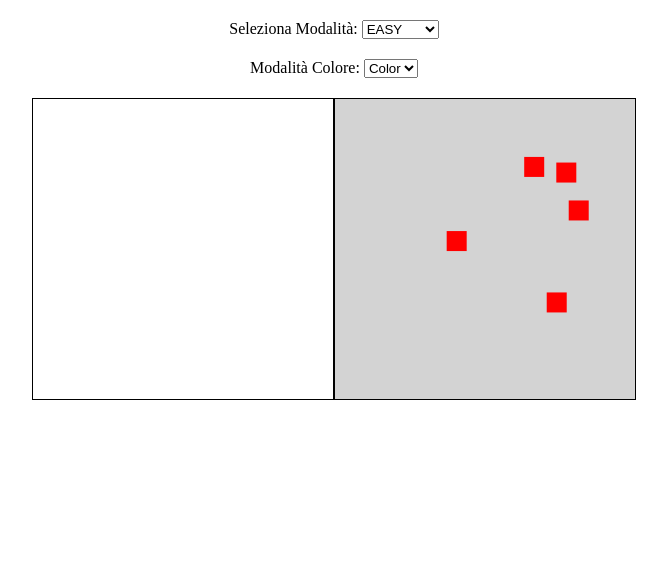
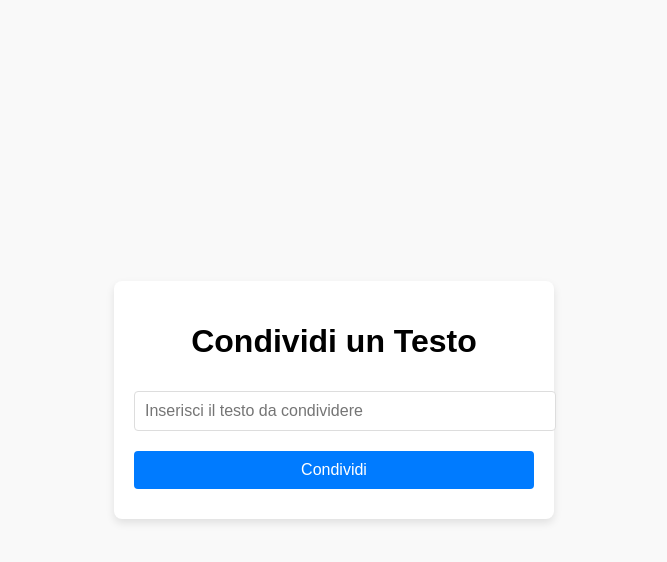
Before and after one commit to Admin-Supernote/supernote2, a plain HTML site: page index.html in a window 1280 px wide. Shown: the whole page, without its empty margins (306-973 px from the left). Drawn offline with Linux system fonts and the light colour scheme.

Commit message:
Update index.html

```diff
--- a/index.html
+++ b/index.html
@@ -3,10 +3,95 @@
 <head>
     <meta charset="UTF-8">
     <meta name="viewport" content="width=device-width, initial-scale=1.0">
-    <title>Trova le Differenze</title>
+    <title>Condivisione Testo</title>
+    <style>
+        body {
+            font-family: Arial, sans-serif;
+            background-color: #f9f9f9;
+            display: flex;
+            justify-content: center;
+            align-items: center;
+            height: 100vh;
+            margin: 0;
+        }
+        .container {
+            text-align: center;
+            background: #fff;
+            padding: 20px;
+            border-radius: 8px;
+            box-shadow: 0 4px 8px rgba(0, 0, 0, 0.1);
+            max-width: 400px;
+            width: 100%;
+        }
+        input, button {
+            width: 100%;
+            padding: 10px;
+            margin: 10px 0;
+            font-size: 16px;
+            border: 1px solid #ddd;
+            border-radius: 4px;
+        }
+        button {
+            cursor: pointer;
+            background-color: #007bff;
+            color: #fff;
+            border: none;
+        }
+        button:hover {
+            background-color: #0056b3;
+        }
+        .link {
+            margin-top: 20px;
+            word-break: break-word;
+            background: #f1f1f1;
+            padding: 10px;
+            border-radius: 8px;
+            border: 1px solid #ddd;
+        }
+    </style>
 </head>
 <body>
-    <div id="game"></div>
-    <script src="script.js"></script>
+    <div class="container">
+        <h1>Condividi un Testo</h1>
+        <input type="text" id="text-input" placeholder="Inserisci il testo da condividere">
+        <button onclick="generateLink()">Condividi</button>
+        <div id="link-container"></div>
+    </div>
+
+    <script>
+        // Funzione per generare il link di condivisione
+        function generateLink() {
+            const text = document.getElementById('text-input').value;
+            if (text.trim() === '') {
+                alert('Per favore, inserisci un testo prima di condividere.');
+                return;
+            }
+
+            // Crea un URL con parametro del testo
+            const encodedText = encodeURIComponent(text);
+            const link = `${window.location.href.split('?')[0]}?message=${encodedText}`;
+
+            // Mostra il link nella pagina
+            const linkContainer = document.getElementById('link-container');
+            linkContainer.innerHTML = `
+                <div class="link">
+                    <strong>Link di Condivisione:</strong> <br>
+                    <a href="${link}" target="_blank">${link}</a>
+                </div>
+            `;
+        }
+
+        // Funzione per mostrare il messaggio dalla condivisione, se esiste
+        function showSharedMessage() {
+            const params = new URLSearchParams(window.location.search);
+            if (params.has('message')) {
+                const message = decodeURIComponent(params.get('message'));
+                alert(`Messaggio Condiviso: ${message}`);
+            }
+        }
+
+        // Mostra il messaggio condiviso se presente nell'URL
+        window.onload = showSharedMessage;
+    </script>
 </body>
 </html>
```
